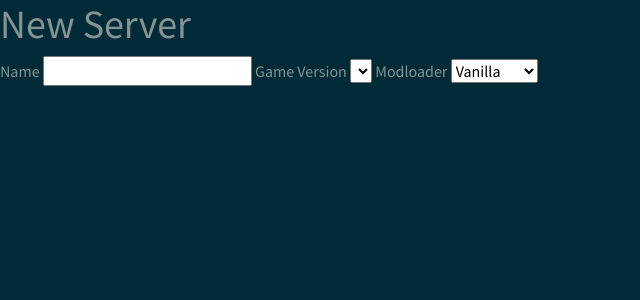
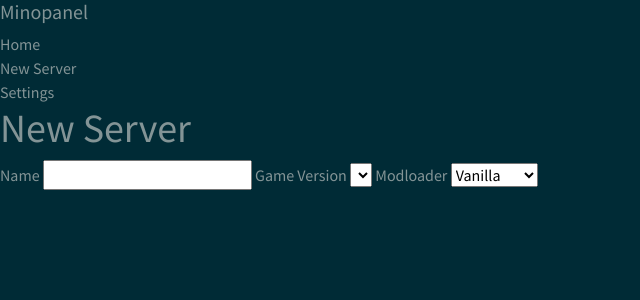
Before and after one commit to Delfi-CH/minopanel, a SvelteKit app: page /new in a window 1280 px wide. Shown: the top 300 px of the page, without its empty margins (0-640 px from the left). Built offline with nearby package versions, Linux system fonts and the light colour scheme.

Commit message:
feat: add navbar

```diff
--- /dev/null
+++ b/src/lib/components/Navigation.svelte
@@ -0,0 +1,16 @@
+<script lang="ts">
+    import { Nav, NavItem, NavbarBrand, NavLink } from "@sveltestrap/sveltestrap"
+    import NavigationLink from "$lib/components/NavigationLink.svelte";
+	import { resolve } from "$app/paths";
+</script>
+
+<Nav pills class="p-2" color="dark">
+    <NavItem class="m-1">
+        <NavbarBrand>
+            <NavLink href={resolve("/")}><h5>Minopanel</h5></NavLink>
+        </NavbarBrand>
+    </NavItem>
+    <NavigationLink href="/" name="Home"></NavigationLink>
+    <NavigationLink href="/new" name="New Server"></NavigationLink>
+    <NavigationLink href="/settings" name="Settings"></NavigationLink>
+</Nav>
--- /dev/null
+++ b/src/lib/components/NavigationLink.svelte
@@ -0,0 +1,15 @@
+<script lang="ts">
+	import { resolve } from "$app/paths";
+    import { page } from '$app/state';
+    import { NavItem, NavLink } from "@sveltestrap/sveltestrap"
+
+    let {href, name} = $props()
+
+    const active = $derived(page.route.id === href)
+</script>
+
+<NavItem class="m-1">
+    <NavLink href={resolve(href)} active={active} class={active ? "active bg-success" : ""}>
+        {name}
+    </NavLink>
+</NavItem>
--- a/src/routes/+page.svelte
+++ b/src/routes/+page.svelte
@@ -2,4 +2,4 @@
 
 </script>
 
-<h1>minopanel</h1>
+<h1>home</h1>
```
